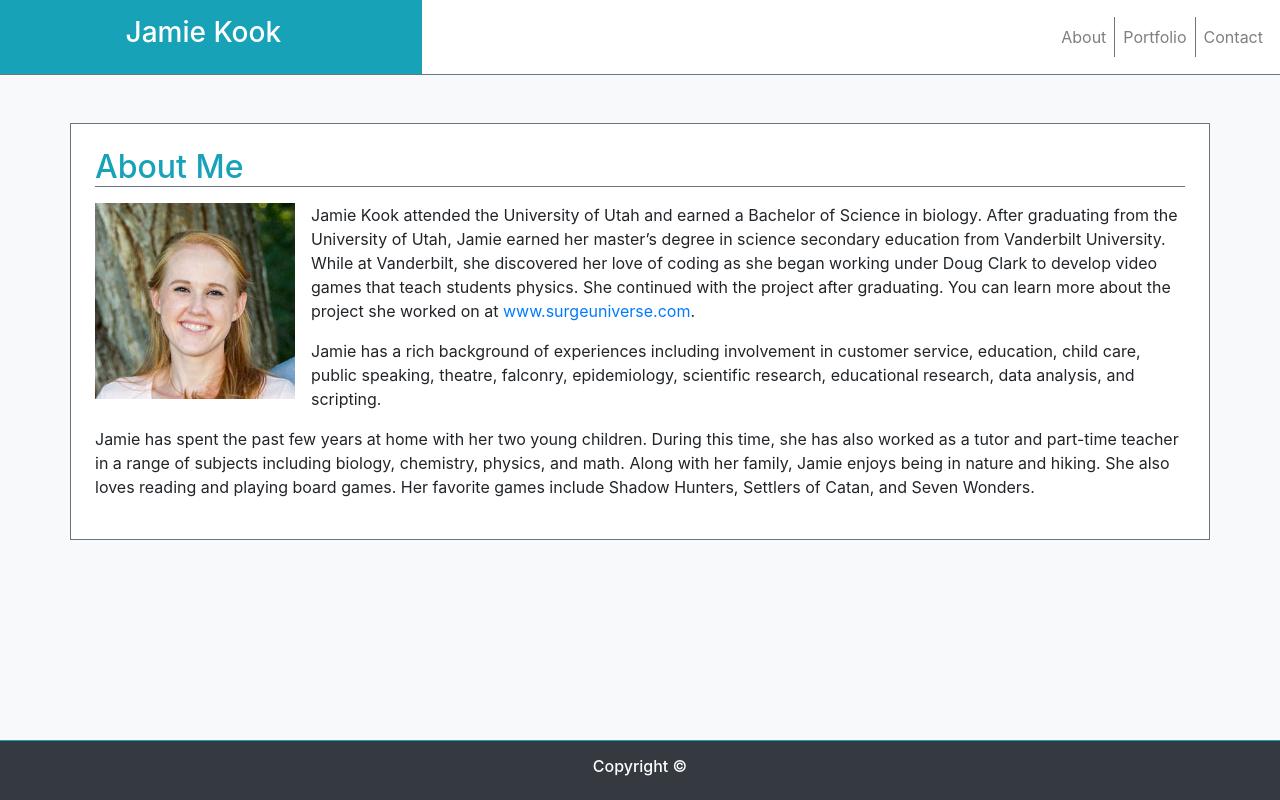
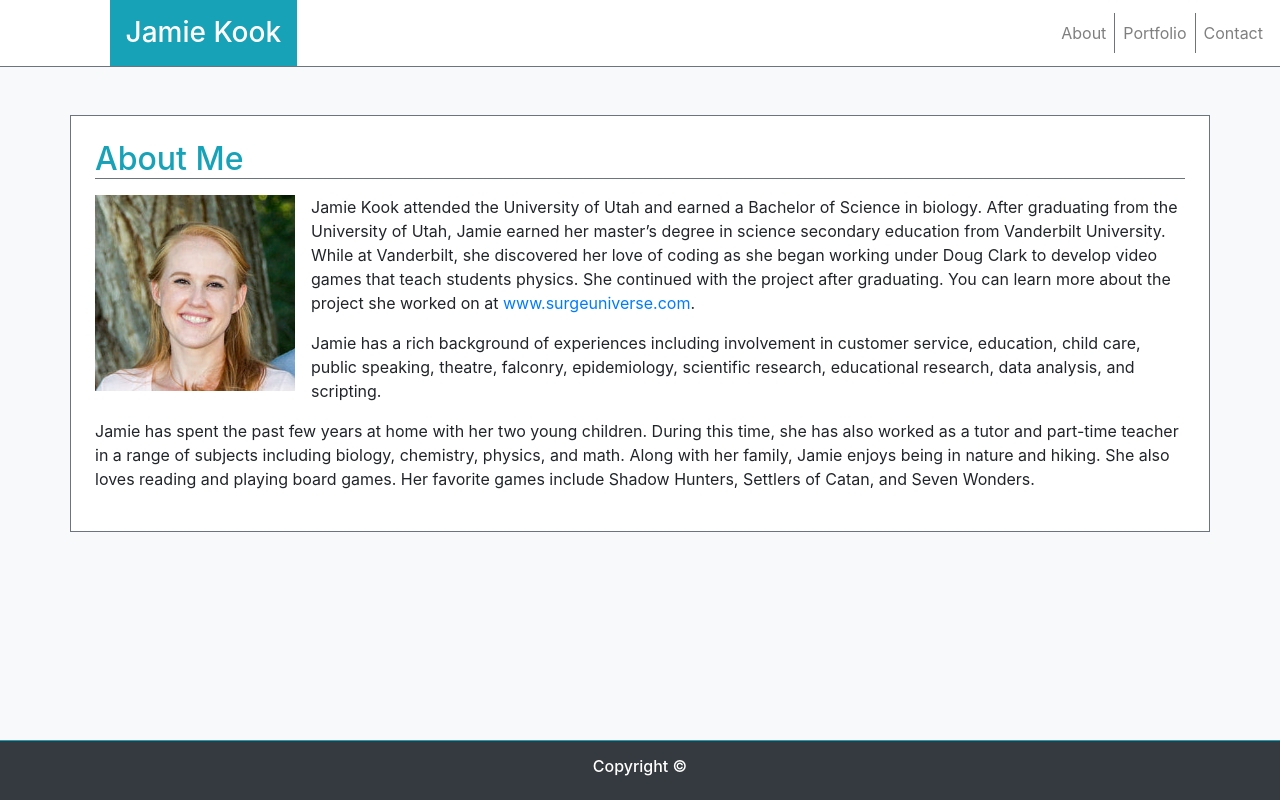
Before and after one commit to JamieKook/ResponsivePortfolio, a plain HTML site: page index.html in a window 1280 px wide. Drawn offline with nearby package versions, Linux system fonts and the light colour scheme.

Commit message:
fixed header/logo so that it fills small unchanging amount with no space between it and top and bottom of nav bar

```diff
--- a/index.html
+++ b/index.html
@@ -19,8 +19,8 @@
             <!-- <div class="container p-0"> -->
             <!-- <div class="row"> -->
 
-            <div class="navbar-brand col-12 col-sm-4 bg-info text-white p-3 m-0 text-center" id="header" href="#">
-                <h3 class="bg-info text-white mx-2">Jamie Kook</h3>
+            <div class="navbar-brand col-12 col-sm-4 p-0 m-0 text-center" id="header" href="#">
+                <h3 class="bg-info text-white d-sm-inline-flex p-3 m-0">Jamie Kook</h3>
             </div>
 
             <!-- Removing collapse nav button thingy
```
